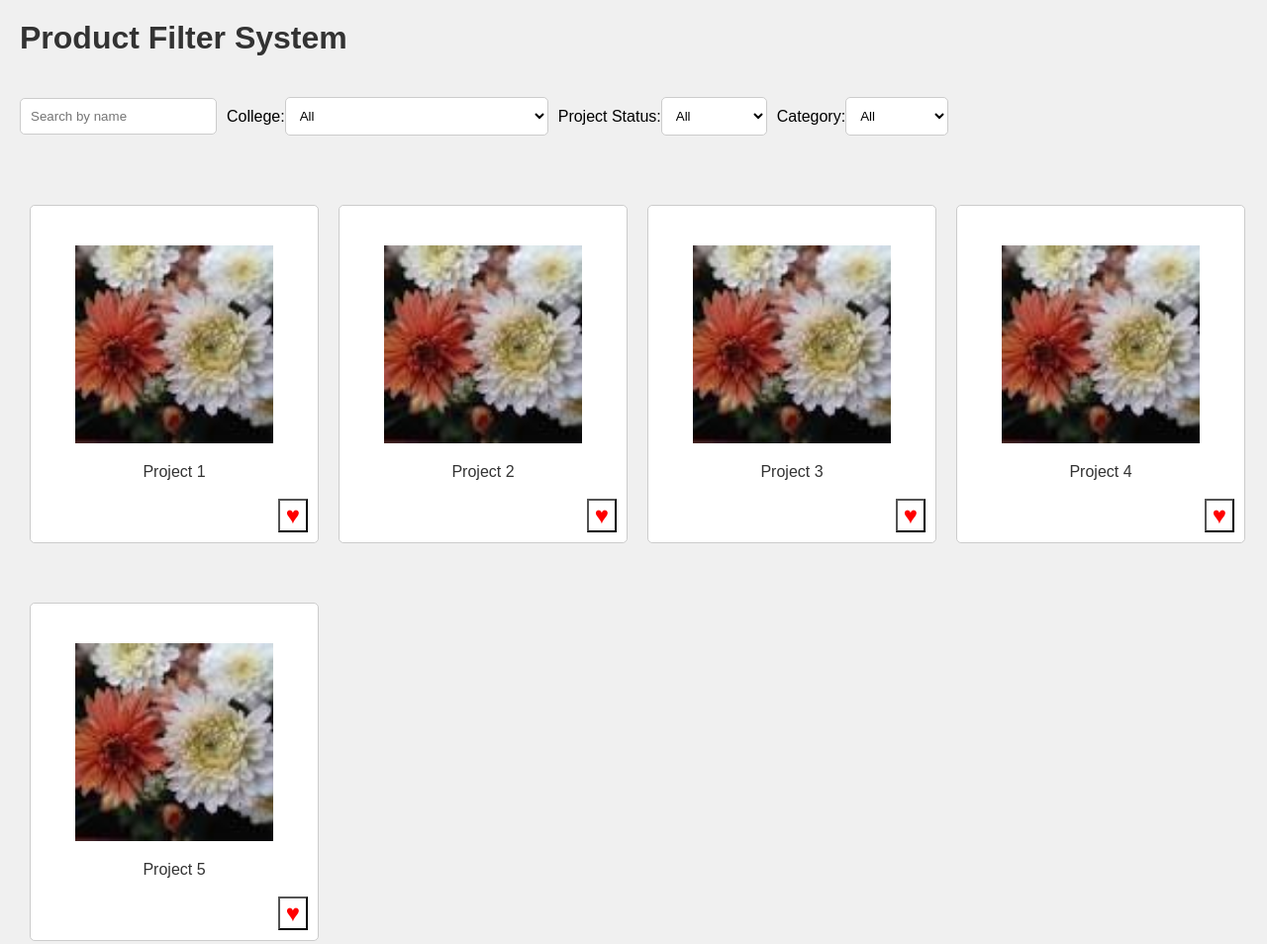
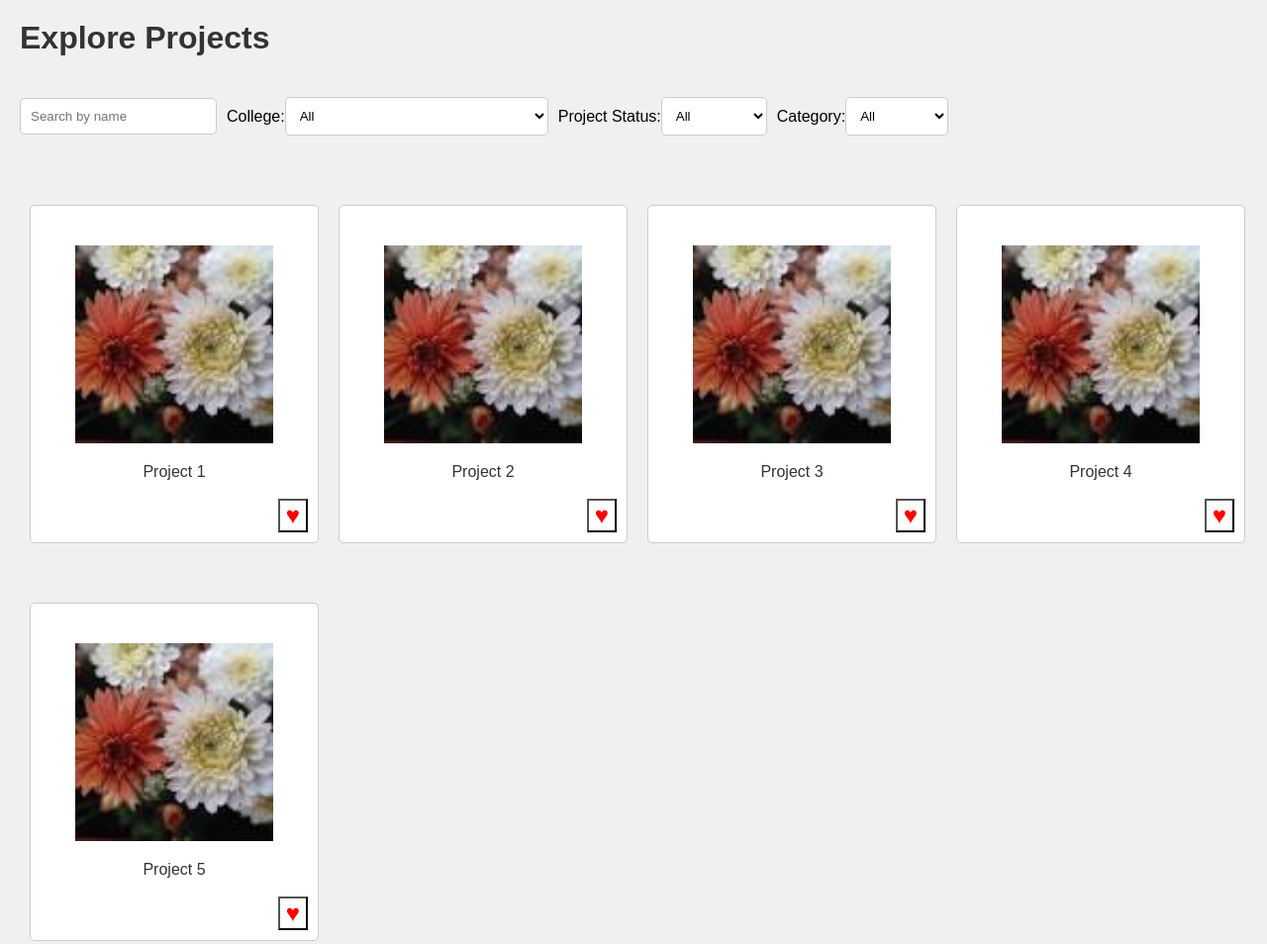
Before and after one commit to ashutoshsingh2073/ProjectQue2, a plain HTML site: page Login Page/homepage/Search Page/search.html in a window 1280 px wide. Shown: the top 954 px of the page at 99% size. Drawn offline with Linux system fonts and the light colour scheme.

Commit message:
ujjwal singh

```diff
--- a/Login Page/homepage/Search Page/search.html
+++ b/Login Page/homepage/Search Page/search.html
@@ -82,7 +82,7 @@
     </style>
 </head>
 <body>
-    <h1>Product Filter System</h1>
+    <h1>Explore Projects</h1>
 
     <!-- Filter section -->
     <div class="container">
```
